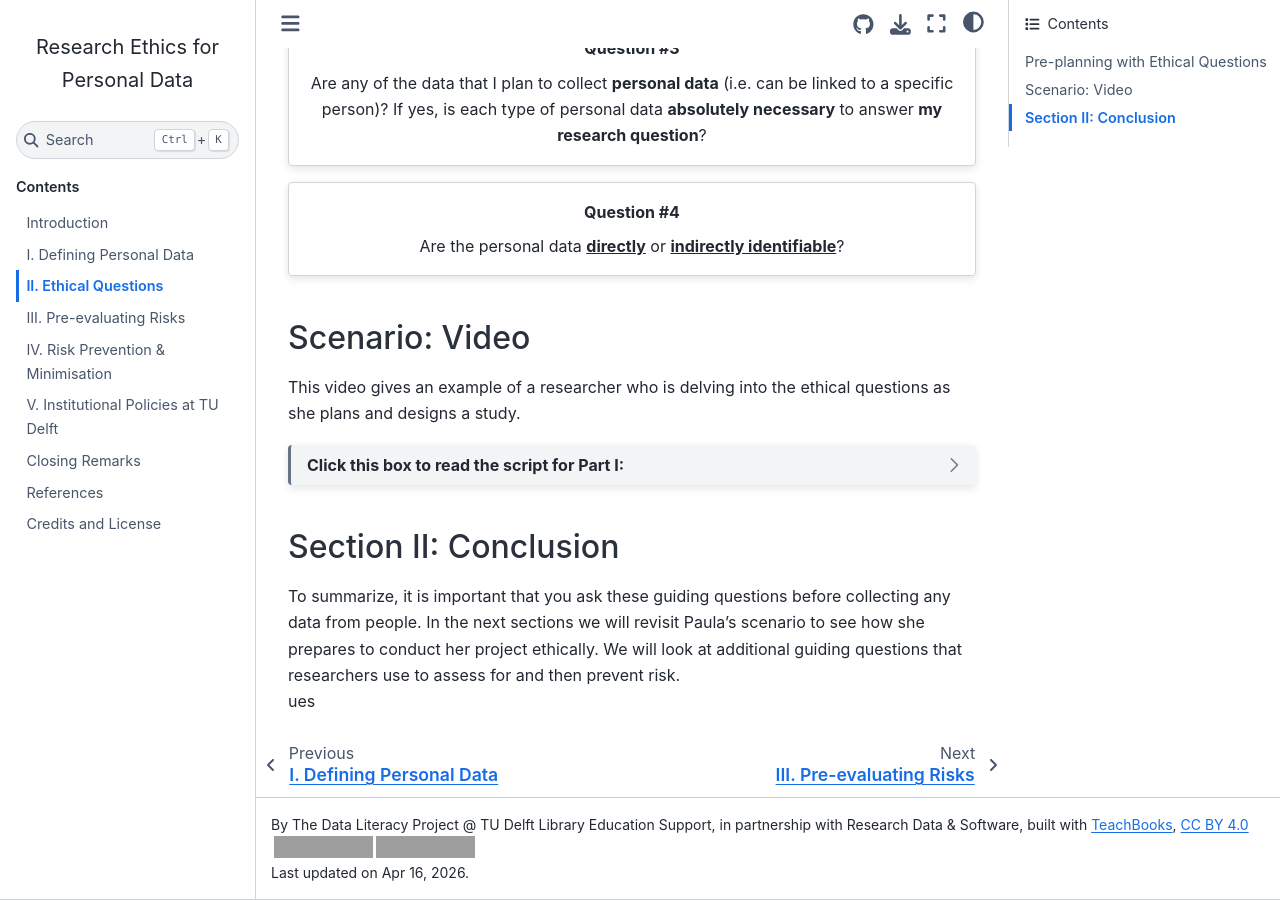
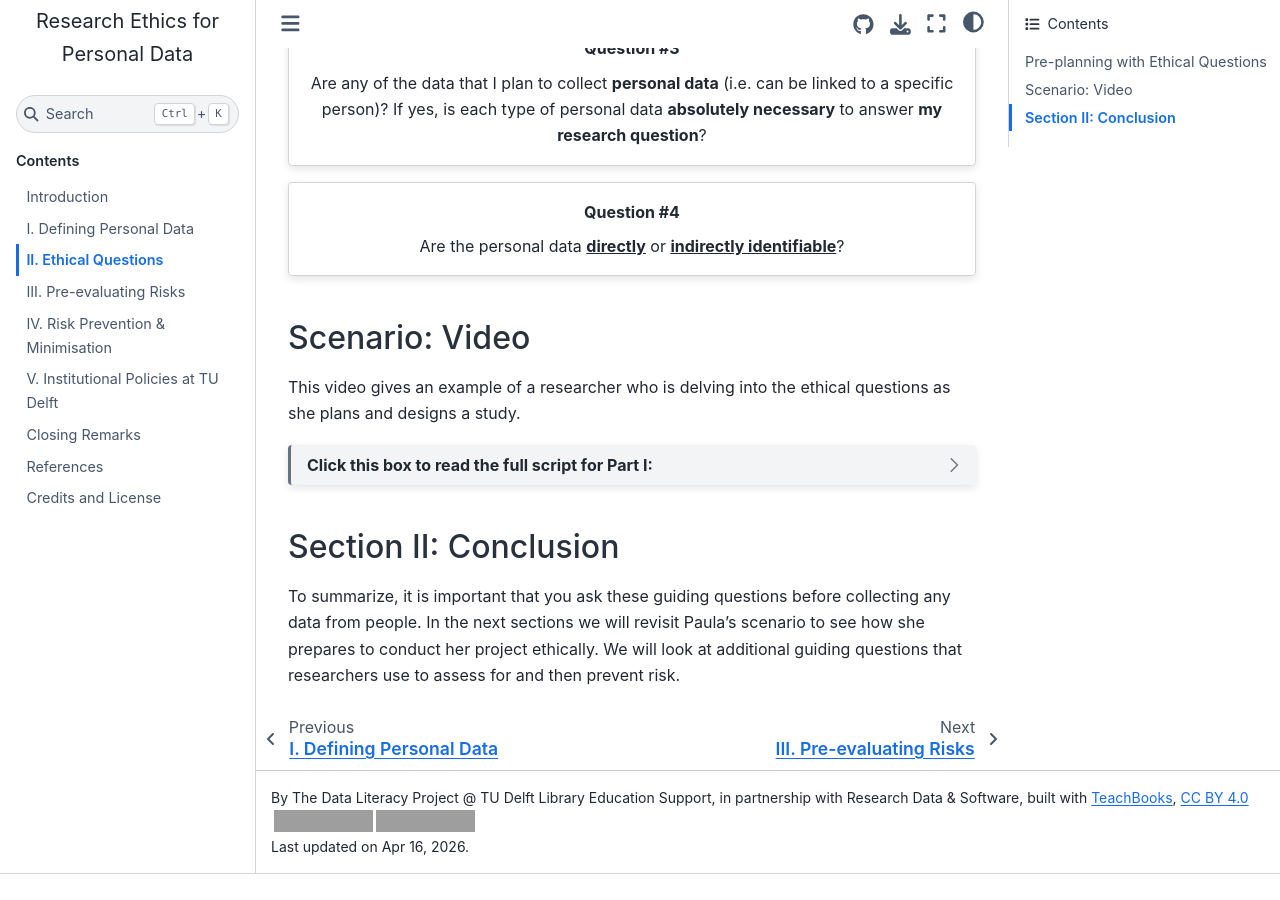
Before and after one commit to tu-delft-library/BSc_Research_Ethics_for_Personal_Data, a Jupyter Book: the page built from book/guiding_questions.md, in a window 1280 px wide and 900 px high, scrolled down 543 px. Built offline with Jupyter Book 1.0.4 settings and Sphinx 7.4.7 and the Sphinx Book theme 1.1.4, drawn with Linux system fonts in a browser that asks for light colours; comment, search, counter and statistics services are not loaded; after the commit the page ends 1417 px from its top, so only the background shows below that; grey boxes are pictures that could not be loaded.

Commit message:
Update guiding_questions.md

```diff
--- a/book/guiding_questions.md
+++ b/book/guiding_questions.md
@@ -31,7 +31,7 @@ Are the personal data <u>**directly**</u> or <u>**indirectly identifiable**</u>?
 
 This video gives an example of a researcher who is delving into the ethical questions as she plans and designs a study.
 
-:::{dropdown} Click this box to read the script for Part I:
+:::{dropdown} Click this box to read the full script for Part I:
 **Part I:**
 
 In this video, we will see a scenario of a researcher who will use ethical questions to guide the design of a study that involves personal data.
@@ -77,4 +77,3 @@ This way she can prioritize the safety and privacy of her participants.
 
 To summarize, it is important that you ask these guiding questions before collecting any data from people. In the next sections we will revisit Paula's scenario to see how she prepares to conduct her project ethically. We will look at additional guiding questions that researchers use to assess for and then prevent risk.
 <br>
-ues
```
